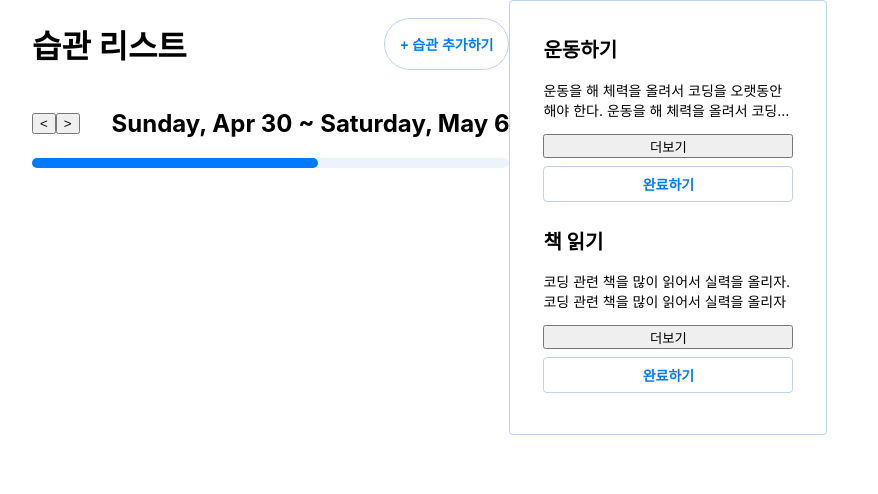
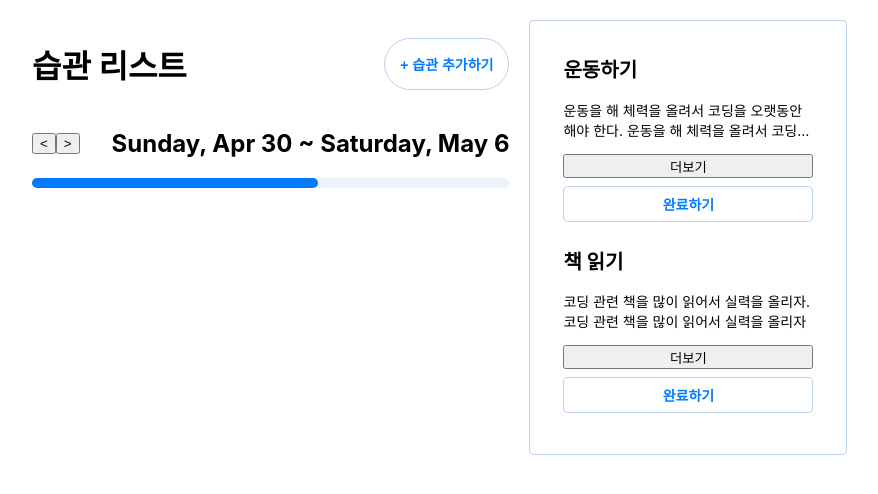
Before and after one commit to wanted-pre-onboarding-side-project/habit-tracker, a React (Create React App) app: page / in a window 1280 px wide. Shown: the top 494 px of the page, without its empty margins (8-886 px from the left). Built offline with nearby package versions, Linux system fonts and the light colour scheme.

Commit message:
style: 전체를 감싸는 컨테이너 레이아웃 변경
left section과 dashboard의 간격을 띄우기 위헤 gap속성을 주었습니다
전체 컨테이너에 marginTop을 너무 위와 붙어있지 않도록 하였습니다

```diff
--- a/src/App.module.css
+++ b/src/App.module.css
@@ -1,7 +1,9 @@
 .globalContainer {
   display: flex;
   max-width: 1200px;
-  margin: 0 auto;
+  margin: 20px auto;
+  padding: 0 20px;
+  gap: 20px;
 }
 
 .leftSection {
```
